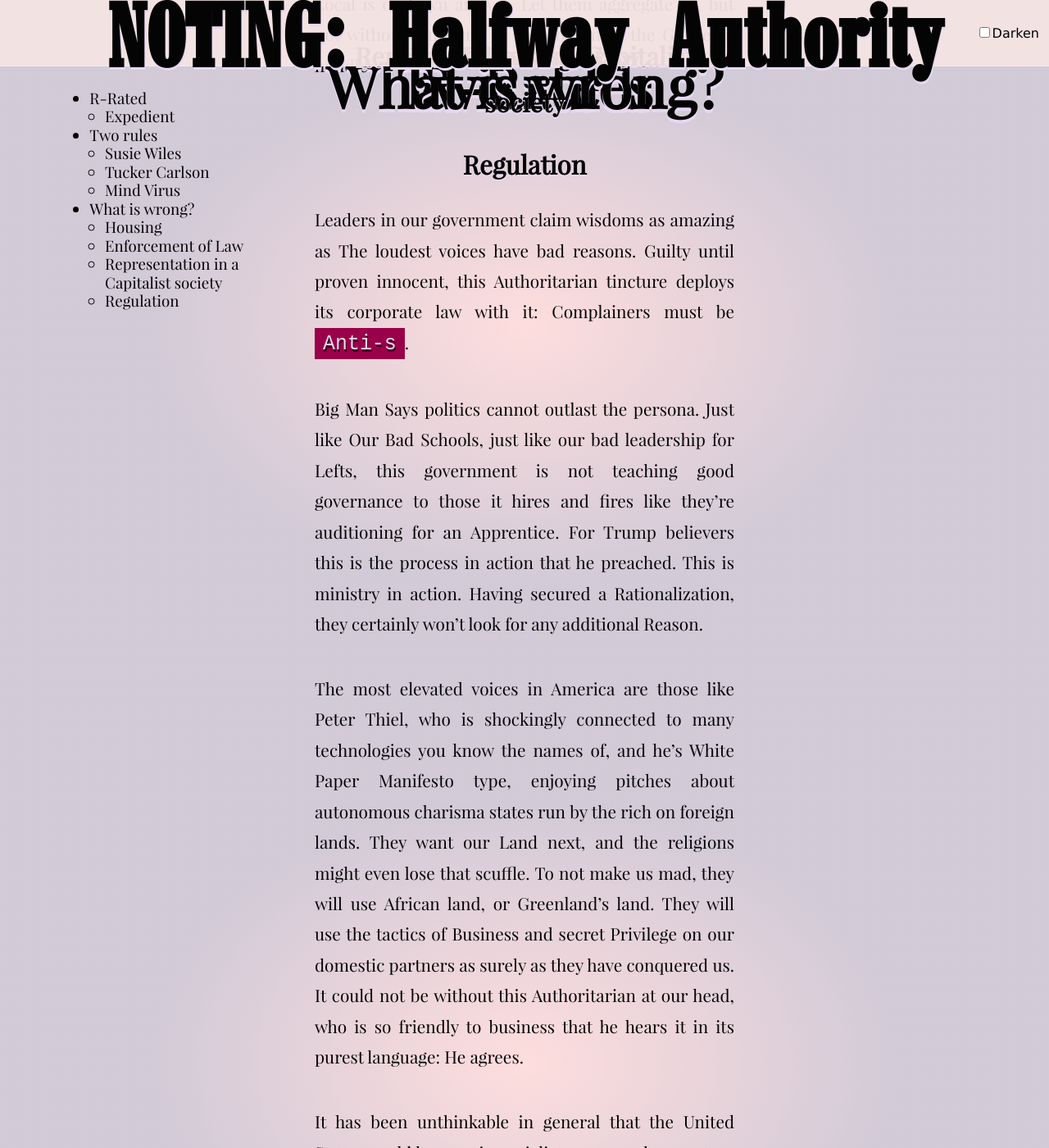
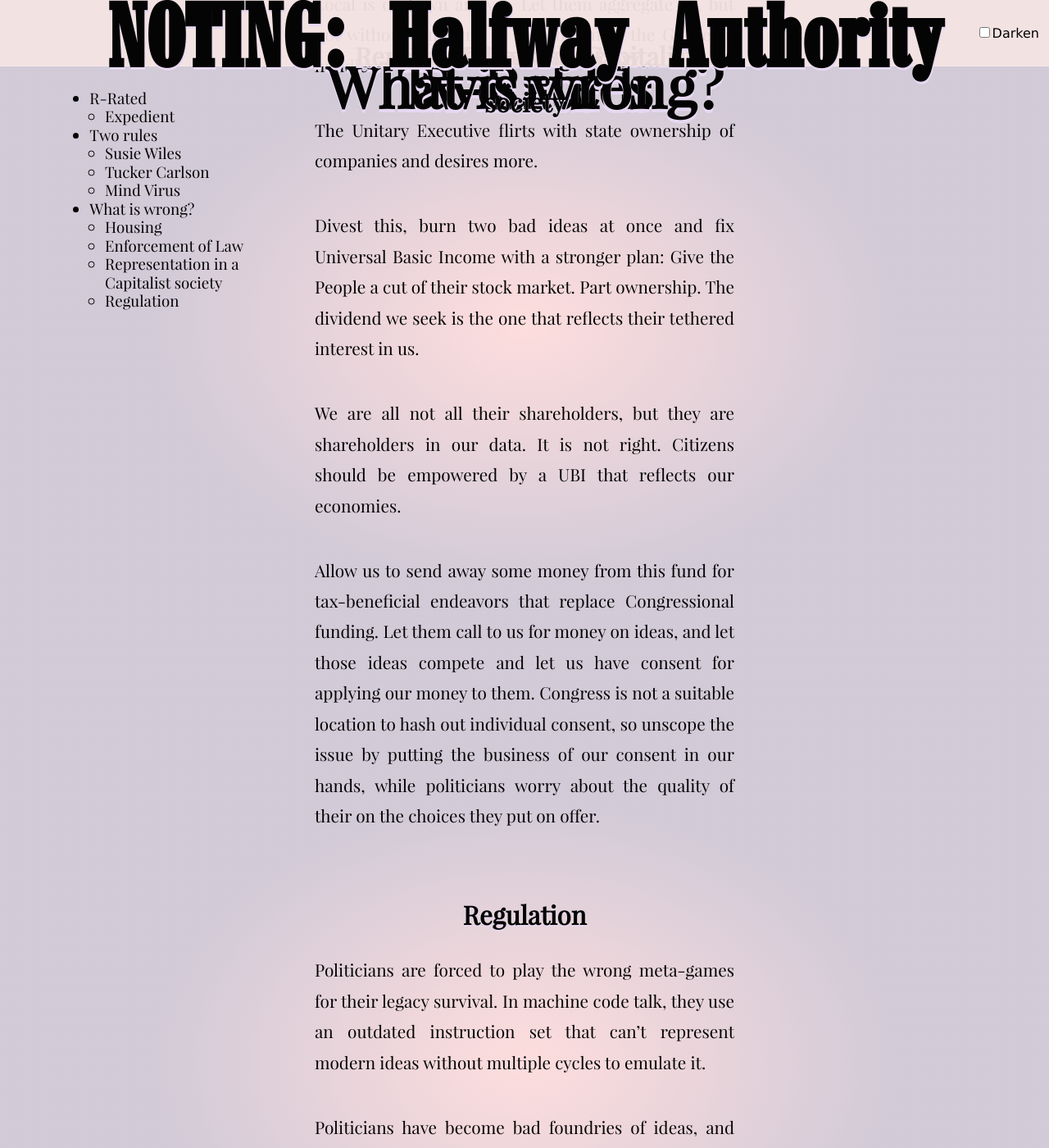
Before and after one commit to tiliv/antibody, a Jekyll site: the page built from docs/journal/autumn-Ryan-Halfway-Authority/index.md, in a window 1280 px wide and 1400 px high, scrolled down 44154 px. Shown: the whole window at 82% size. Built offline with Jekyll 4.4.1, drawn with Linux system fonts in a browser that asks for light colours; some of the changed text lies outside the part shown.

Commit message:
Touch UBI and politicians as foundries

```diff
--- a/docs/journal/autumn-Ryan-Halfway-Authority/index.md
+++ b/docs/journal/autumn-Ryan-Halfway-Authority/index.md
@@ -323,7 +323,19 @@ And be ready to take some responsibility and care for Our data. Your data.
 
 Local is our own answer. Let them aggregate us, but not without our hand at the bottom of the Go-Team huddle.
 
+The Unitary Executive flirts with state ownership of companies and desires more.
+
+Divest this, burn two bad ideas at once and fix Universal Basic Income with a stronger plan: Give the People a cut of their stock market. Part ownership. The dividend we seek is the one that reflects their tethered interest in us.
+
+We are all not all their shareholders, but they are shareholders in our data. It is not right. Citizens should be empowered by a UBI that reflects our economies.
+
+Allow us to send away some money from this fund for tax-beneficial endeavors that replace Congressional funding. Let them call to us for money on ideas, and let those ideas compete and let us have consent for applying our money to them. Congress is not a suitable location to hash out individual consent, so unscope the issue by putting the business of our consent in our hands, while politicians worry about the quality of their on the choices they put on offer.
+
 #### Regulation
+
+Politicians are forced to play the wrong meta-games for their legacy survival. In machine code talk, they use an outdated instruction set that can't represent modern ideas without multiple cycles to emulate it.
+
+Politicians have become bad foundries of ideas, and regulating their failure for the People's interest is our chief responsibility in a Democracy obsessing with its Authority.
 
 Leaders in our government claim wisdoms as amazing as The loudest voices have bad reasons. Guilty until proven innocent, this Authoritarian tincture deploys its corporate law with it: Complainers must be `Anti-s`.
 
```
